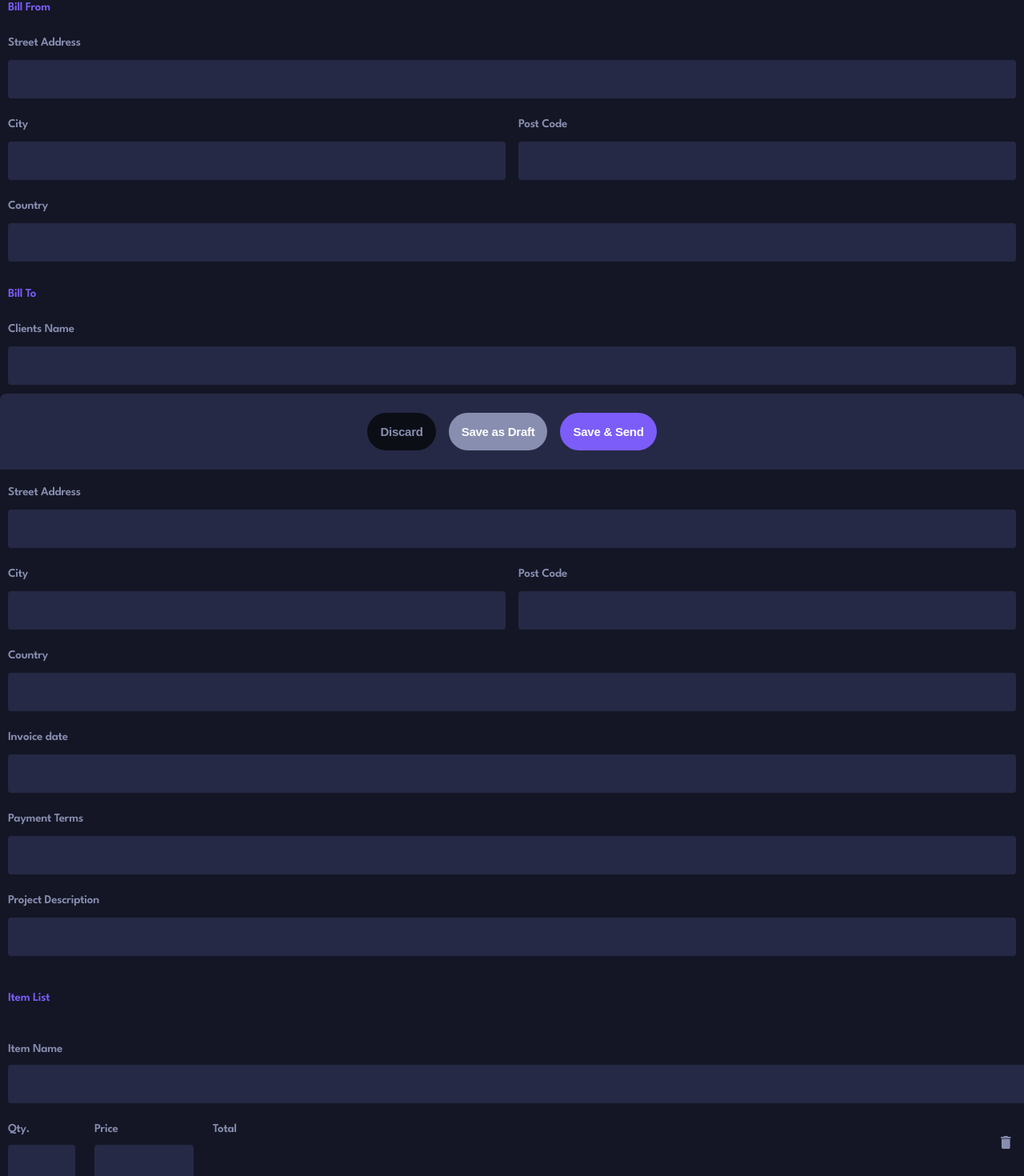
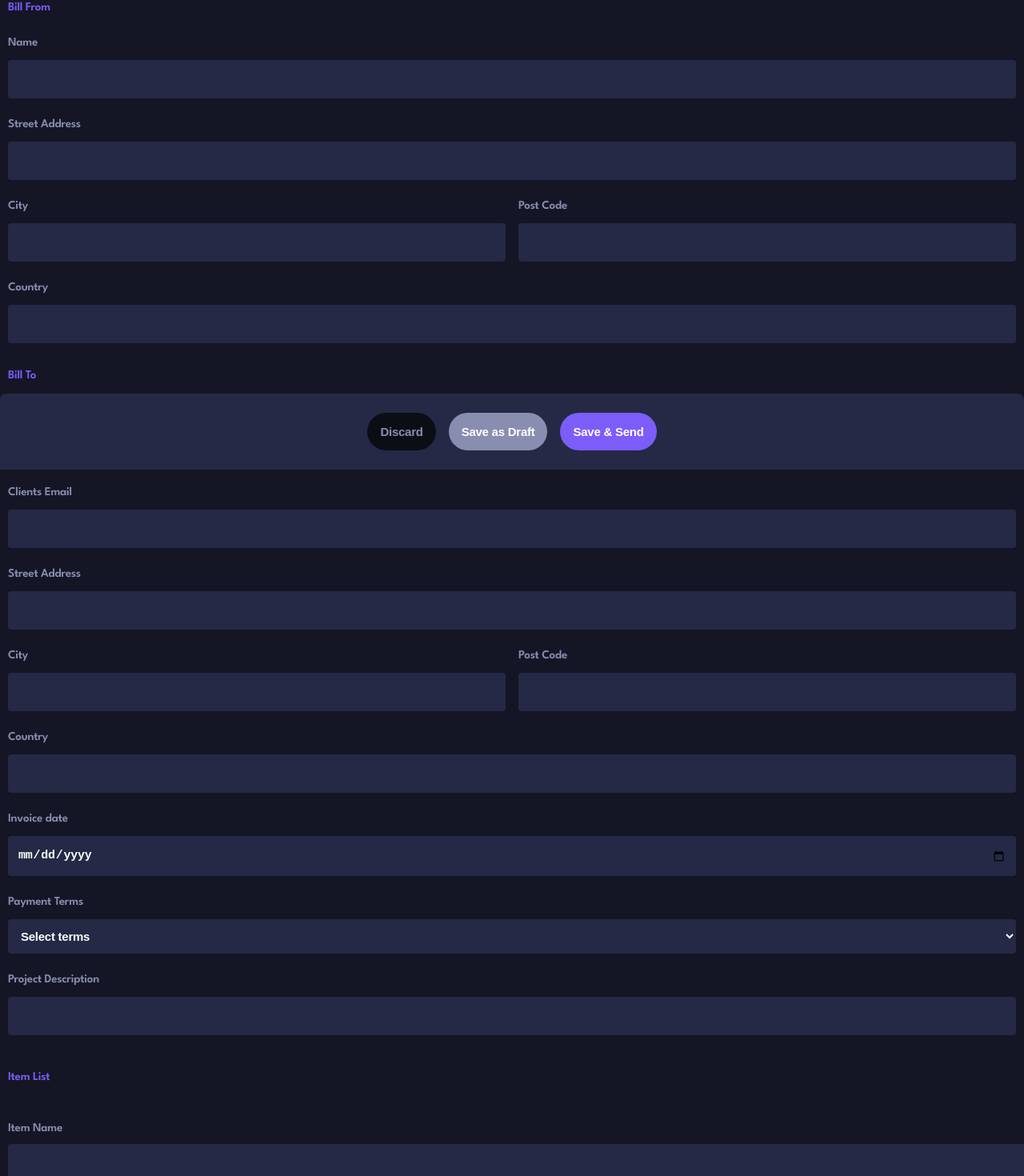
Before and after one commit to Cam96stanley/firebase-invoice, a React (Vite) app: page /new-invoice in a window 1280 px wide. Shown: the part 213-1683 px from the top of the page at 80% size. Built offline with nearby package versions, Linux system fonts and the light colour scheme; no server answers; sample sign-in values are in the browser's storage.

Commit message:
hooked up the form to send the new invoice to the database

```diff
--- a/src/pages/auth/components/AuthForm.jsx
+++ b/src/pages/auth/components/AuthForm.jsx
@@ -34,7 +34,7 @@ export default function LoginForm() {
         setError(result.errorMessage);
       } else {
         console.log("Logged In!", result);
-        navigate("/dashboard", { replace: true });
+        navigate("/my-dashboard", { replace: true });
       }
     }
     if (location.pathname === "/signup") {
--- a/src/pages/dashboard/components/InvoiceCards.jsx
+++ b/src/pages/dashboard/components/InvoiceCards.jsx
@@ -17,7 +17,7 @@ export default function InvoiceCards({ invoices }) {
             <div className={styles.card__bottom_left}>
               <p className={styles.card__bottom_due_date}>
                 Due{" "}
-                {invoice.dueDate.toDate().toLocaleDateString("en-GB", dateOpt)}
+                {new Date(invoice.dueDate).toLocaleDateString("en-GB", dateOpt)}
               </p>
               <p className={styles.card__bottom_total}>${invoice.total}</p>
             </div>
--- a/src/pages/new-invoice/NewInvoice.jsx
+++ b/src/pages/new-invoice/NewInvoice.jsx
@@ -1,11 +1,15 @@
 import { useNavigate } from "react-router-dom";
+import { createInvoiceTemplate } from "../../utils/createInvoice";
 import arrowLeft from "../../assets/icon-arrow-left.svg";
 import plusIcon from "../../assets/icon-plus.svg";
 import styles from "./NewInvoice.module.scss";
 import ItemComponent from "./components/ItemComponent";
+import { useState } from "react";
+import { createInvoice } from "../../services/invoices.service";
 
 export function NewInvoice() {
   const navigate = useNavigate();
+  const [invoice, setInvoice] = useState(createInvoiceTemplate());
 
   const handleGoBack = () => {
     navigate("/my-dashboard", { replace: true });
@@ -14,6 +18,88 @@ export function NewInvoice() {
   const handleKeyDown = (e) => {
     if (e.key === "Enter" || e.key === " ") {
       handleGoBack();
+    }
+  };
+
+  const addItem = () => {
+    setInvoice((prev) => ({
+      ...prev,
+      items: [
+        ...prev.items,
+        {
+          id: crypto.randomUUID(),
+          name: "",
+          quantity: "",
+          price: "",
+          total: 0,
+        },
+      ],
+    }));
+  };
+
+  const deleteItem = (id) => {
+    setInvoice((prev) => ({
+      ...prev,
+      items: prev.items.filter((item) => item.id !== id),
+    }));
+  };
+
+  const handleChange = (e) => {
+    const { name, value, dataset } = e.target;
+    const section = dataset.section;
+
+    const processedValue = name === "paymentTerms" ? Number(value) : value;
+
+    if (section) {
+      setInvoice((prev) => ({
+        ...prev,
+        [section]: {
+          ...prev[section],
+          [name]: processedValue,
+        },
+      }));
+    } else {
+      setInvoice((prev) => ({
+        ...prev,
+        [name]: processedValue,
+      }));
+    }
+  };
+
+  const handleItemChange = (id, field, value) => {
+    setInvoice((prev) => {
+      const updatedItems = prev.items.map((item) => {
+        if (item.id === id) {
+          const updatedItem = {
+            ...item,
+            [field]:
+              field === "quantity" || field === "price" ? Number(value) : value,
+          };
+
+          updatedItem.total =
+            (Number(updatedItem.quantity) || 0) *
+            (Number(updatedItem.price) || 0);
+
+          return updatedItem;
+        }
+        return item;
+      });
+
+      return {
+        ...prev,
+        items: updatedItems,
+      };
+    });
+  };
+
+  const handleSaveAndSend = async (e) => {
+    e.preventDefault();
+    try {
+      console.log(invoice);
+      await createInvoice(invoice);
+      navigate("/my-dashboard");
+    } catch (err) {
+      console.error(err);
     }
   };
 
@@ -36,68 +122,206 @@ export function NewInvoice() {
         <div className={styles.bill_from}>
           <p className={styles.form_section__title}>Bill From</p>
           <div className={styles.outer_div}>
-            <label htmlFor="">Street Address</label>
-            <input type="text" />
+            <label htmlFor="name">Name</label>
+            <input
+              id="name"
+              type="text"
+              name="name"
+              data-section="billFrom"
+              value={invoice.billFrom.name}
+              onChange={handleChange}
+              required
+            />
+            <label htmlFor="streetAddress">Street Address</label>
+            <input
+              id="streetAddress"
+              type="text"
+              name="streetAddress"
+              data-section="billFrom"
+              value={invoice.billFrom.streetAddress}
+              onChange={handleChange}
+              required
+            />
             <div className={styles.inner_div}>
               <div>
-                <label htmlFor="">City</label>
-                <input type="text" />
+                <label htmlFor="city">City</label>
+                <input
+                  id="city"
+                  type="text"
+                  name="city"
+                  data-section="billFrom"
+                  value={invoice.billFrom.city}
+                  onChange={handleChange}
+                  required
+                />
               </div>
               <div>
-                <label htmlFor="">Post Code</label>
-                <input type="text" />
+                <label htmlFor="postCode">Post Code</label>
+                <input
+                  id="postCode"
+                  type="text"
+                  name="postCode"
+                  data-section="billFrom"
+                  value={invoice.billFrom.postCode}
+                  onChange={handleChange}
+                  required
+                />
               </div>
             </div>
-            <label htmlFor="">Country</label>
-            <input type="text" />
+            <label htmlFor="country">Country</label>
+            <input
+              id="country"
+              type="text"
+              name="country"
+              data-section="billFrom"
+              value={invoice.billFrom.country}
+              onChange={handleChange}
+              required
+            />
           </div>
         </div>
 
         <div className={styles.bill_to}>
           <p className={styles.form_section__title}>Bill To</p>
           <div className={styles.outer_div}>
-            <label htmlFor="">Clients Name</label>
-            <input type="text" />
-            <label htmlFor="">Clients Email</label>
-            <input type="text" />
-            <label htmlFor="">Street Address</label>
-            <input type="text" />
+            <label htmlFor="name">Clients Name</label>
+            <input
+              id="name"
+              type="text"
+              name="name"
+              data-section="billTo"
+              value={invoice.billTo.name}
+              onChange={handleChange}
+              required
+            />
+            <label htmlFor="email">Clients Email</label>
+            <input
+              id="email"
+              type="email"
+              name="email"
+              data-section="billTo"
+              value={invoice.billTo.email}
+              onChange={handleChange}
+              required
+            />
+            <label htmlFor="streetAddress">Street Address</label>
+            <input
+              id="streetAddress"
+              type="text"
+              name="streetAddress"
+              data-section="billTo"
+              value={invoice.billTo.streetAddress}
+              onChange={handleChange}
+              required
+            />
             <div className={styles.inner_div}>
               <div>
-                <label htmlFor="">City</label>
-                <input type="text" />
+                <label htmlFor="city">City</label>
+                <input
+                  id="city"
+                  type="text"
+                  name="city"
+                  data-section="billTo"
+                  value={invoice.billTo.city}
+                  onChange={handleChange}
+                  required
+                />
               </div>
               <div>
-                <label htmlFor="">Post Code</label>
-                <input type="text" />
+                <label htmlFor="postCode">Post Code</label>
+                <input
+                  id="postCode"
+                  type="text"
+                  name="postCode"
+                  data-section="billTo"
+                  value={invoice.billTo.postCode}
+                  onChange={handleChange}
+                  required
+                />
               </div>
             </div>
-            <label htmlFor="">Country</label>
-            <input type="text" />
+            <label htmlFor="country">Country</label>
+            <input
+              id="country"
+              type="text"
+              name="country"
+              data-section="billTo"
+              value={invoice.billTo.country}
+              onChange={handleChange}
+              required
+            />
           </div>
         </div>
 
         <div className={styles.outer_div}>
           <label htmlFor="">Invoice date</label>
-          <input type="text" />
-          <label htmlFor="">Payment Terms</label>
-          <input type="text" />
-          <label htmlFor="">Project Description</label>
-          <input type="text" />
+          <input
+            id="invoiceDate"
+            type="date"
+            name="invoiceDate"
+            value={invoice.invoiceDate}
+            onChange={handleChange}
+            required
+          />
+          <label htmlFor="paymentTerms">Payment Terms</label>
+          <select
+            name="paymentTerms"
+            id="paymentTerms"
+            value={invoice.paymentTerms}
+            onChange={handleChange}
+            required
+          >
+            <option value="">Select terms</option>
+            <option value={7}>7 Days</option>
+            <option value={14}>14 Days</option>
+            <option value={30}>1 Month</option>
+            <option value={60}>2 Months</option>
+            <option value={90}>3 Months</option>
+            <option value={180}>6 Months</option>
+            <option value={365}>1 Year</option>
+          </select>
+          <label htmlFor="description">Project Description</label>
+          <input
+            id="description"
+            type="text"
+            name="description"
+            value={invoice.description}
+            onChange={handleChange}
+            required
+          />
         </div>
 
         <div className={styles.items_container}>
           <p className={styles.items_container__title}>Item List</p>
-          <ItemComponent />
-          <button className={styles.add_item_button}>
+          {invoice.items.map((item) => (
+            <ItemComponent
+              key={item.id}
+              onDelete={() => deleteItem(item.id)}
+              item={item}
+              onChange={(field, value) =>
+                handleItemChange(item.id, field, value)
+              }
+            />
+          ))}
+          <button
+            type="button"
+            className={styles.add_item_button}
+            onClick={addItem}
+          >
             <img src={plusIcon} alt="Plus icon" /> Add New Item
           </button>
         </div>
 
         <div className={styles.form__footer}>
-          <button className={styles.discard__button}>Discard</button>
-          <button className={styles.draft__button}>Save as Draft</button>
-          <button className={styles.send__button}>Save & Send</button>
+          <button type="button" className={styles.discard__button}>
+            Discard
+          </button>
+          <button type="button" className={styles.draft__button}>
+            Save as Draft
+          </button>
+          <button onClick={handleSaveAndSend} className={styles.send__button}>
+            Save & Send
+          </button>
         </div>
       </form>
     </>
--- a/src/pages/new-invoice/NewInvoice.module.scss
+++ b/src/pages/new-invoice/NewInvoice.module.scss
@@ -27,6 +27,15 @@
   }
 
   input {
+    background-color: variables.$dark-gray-blue;
+    border: none;
+    padding: 12px 12px;
+    @include text-mixins.text-heading-sm;
+    color: white;
+    border-radius: 4px;
+  }
+
+  select {
     background-color: variables.$dark-gray-blue;
     border: none;
     padding: 12px 12px;
--- a/src/pages/new-invoice/components/ItemComponent.jsx
+++ b/src/pages/new-invoice/components/ItemComponent.jsx
@@ -1,25 +1,52 @@
 import trashIcon from "../../../assets/icon-delete.svg";
 import styles from "./ItemComponent.module.scss";
 
-export default function ItemComponent() {
+export default function ItemComponent({ item, onChange, onDelete }) {
   return (
     <div className={styles.item__container}>
-      <label htmlFor="">Item Name</label>
-      <input type="text" />
+      <label htmlFor="name">Item Name</label>
+      <input
+        id="name"
+        type="text"
+        name="name"
+        value={item.name}
+        onChange={(e) => onChange("name", e.target.value)}
+        required
+      />
       <div className={styles.item__container_bottom}>
         <div>
-          <label htmlFor="">Qty.</label>
-          <input type="text" />
+          <label htmlFor="quantity">Qty.</label>
+          <input
+            id="quantity"
+            type="number"
+            name="quantity"
+            value={item.quantity}
+            onChange={(e) => onChange("quantity", Number(e.target.value))}
+            required
+          />
         </div>
         <div>
-          <label htmlFor="">Price</label>
-          <input type="text" />
+          <label htmlFor="price">Price</label>
+          <input
+            id="price"
+            type="number"
+            name="price"
+            value={item.price}
+            onChange={(e) => onChange("price", Number(e.target.value))}
+            required
+          />
         </div>
         <div>
-          <label htmlFor="">Total</label>
-          <input type="text" readOnly />
+          <label htmlFor="total">Total</label>
+          <input
+            id="total"
+            type="number"
+            name="total"
+            value={item.total}
+            readOnly
+          />
         </div>
-        <button>
+        <button type="button" onClick={onDelete} aria-label="Delete Item">
           <img src={trashIcon} alt="Trashcan icon" />
         </button>
       </div>
--- /dev/null
+++ b/src/utils/createInvoice.js
@@ -0,0 +1,29 @@
+export const createInvoiceTemplate = () => ({
+  billFrom: {
+    streetAddress: "",
+    city: "",
+    postCode: "",
+    country: "",
+  },
+  billTo: {
+    name: "",
+    email: "",
+    streetAddress: "",
+    city: "",
+    postCode: "",
+    country: "",
+  },
+  invoiceDate: "",
+  paymentTerms: "",
+  description: "",
+  items: [
+    {
+      id: crypto.randomUUID(),
+      name: "",
+      quantity: 1,
+      price: 0,
+      total: 0,
+    },
+  ],
+  status: "Draft",
+});
```
